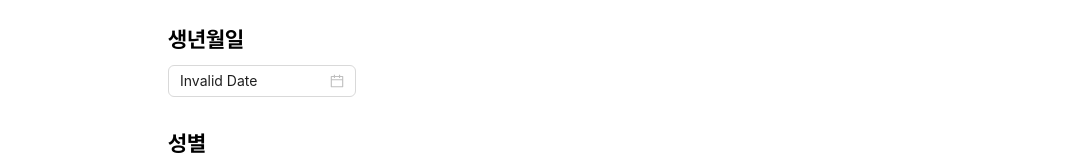
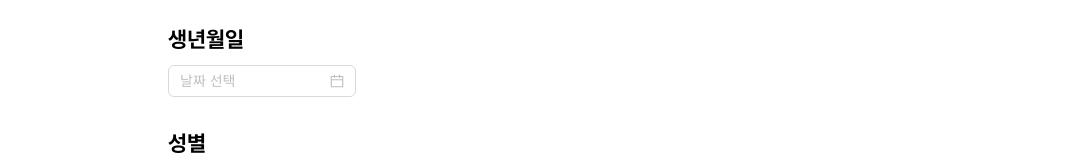
Before and after one commit to IDog-FOPPY/Front-End, a Next.js app: page /add-my-dog in a window 1280 px wide. Shown: the part 357-517 px from the top of the page, without its empty margins (96-1183 px from the left). Built offline with nearby package versions, Linux system fonts and the light colour scheme.

Commit message:
InputDog 수정 중

```diff
--- a/src/components/modules/AddressDropdown/styles.module.scss
+++ b/src/components/modules/AddressDropdown/styles.module.scss
@@ -19,7 +19,7 @@
 }
 
 .addrDropdownWrapper {
-  display: flex;
+  // display: flex;
   z-index: 999;
 
   .addrBox {
--- a/src/components/modules/InputDog/index.tsx
+++ b/src/components/modules/InputDog/index.tsx
@@ -99,21 +99,9 @@ export default function InputDog(props: InputDogdogInfo) {
   const [missTime, setMissTime] = useState(dogInfo?.missTime);
   const [etc, setEtc] = useState(dogInfo?.etc);
 
-
-
-  //edit 페이지 이미지 받아오는 임시 변수
-  const [imgList, setImageList] = useState<string[]>();
-
-
-
-
   useEffect(() => {
     if (imgUrlList) setImgNum(imgUrlList.length);
   }, [imgUrlList]);
-
-  // useEffect(() => { console.log('name', name) }, [name]);
-
-  // useEffect(() => {console.log('addr', addr1, addr2, addr3)}, [addr1, addr2, addr3]);
 
   useEffect(() => {
     setSex(dogInfo?.sex === 'FEMALE' ? '여아' : '남아');
@@ -129,7 +117,7 @@ export default function InputDog(props: InputDogdogInfo) {
     setAddr4(dogInfo?.missingDetailedLocation);
 
 
-    //setImageList(dogInfo?.imgUrlList);
+    // setImgUrlList(dogInfo?.imgUrlList);
 
   }, [dogInfo])
 
@@ -444,17 +432,16 @@ export default function InputDog(props: InputDogdogInfo) {
               color="black"
               className={styles.contentTitle}
             >
+              {console.log(dayjs(dogInfo?.birth, dateFormat))}
               생년월일
             </Typo>
-
             <DatePicker
               locale={locale}
-              placeholder=""
+              placeholder={dogInfo?.birth}
               format={dateFormat}
               className={styles.antPickerStyle}
-              defaultValue={dayjs(dogInfo?.birth, dateFormat)}
+              // defaultValue={dayjs(dogInfo?.birth, dateFormat)}
               onChange={(e) => { setBirth(onParseDate(e)) }}
-
             />
 
 
--- a/src/components/modules/InputDog/styles.module.scss
+++ b/src/components/modules/InputDog/styles.module.scss
@@ -331,11 +331,11 @@
 
     .reportedContentEl {
       display: flex;
-      align-items: center;
+      // align-items: center;
       margin-top: 8px;
 
       .reportedContentTitle {
-        width: 60px;
+        min-width: 60px;
         height: 30px;
         display: flex;
         align-items: center;
```
Also changed, not shown: src/components/modules/AddressDropdown/index.tsx (+0 -9 lines).
